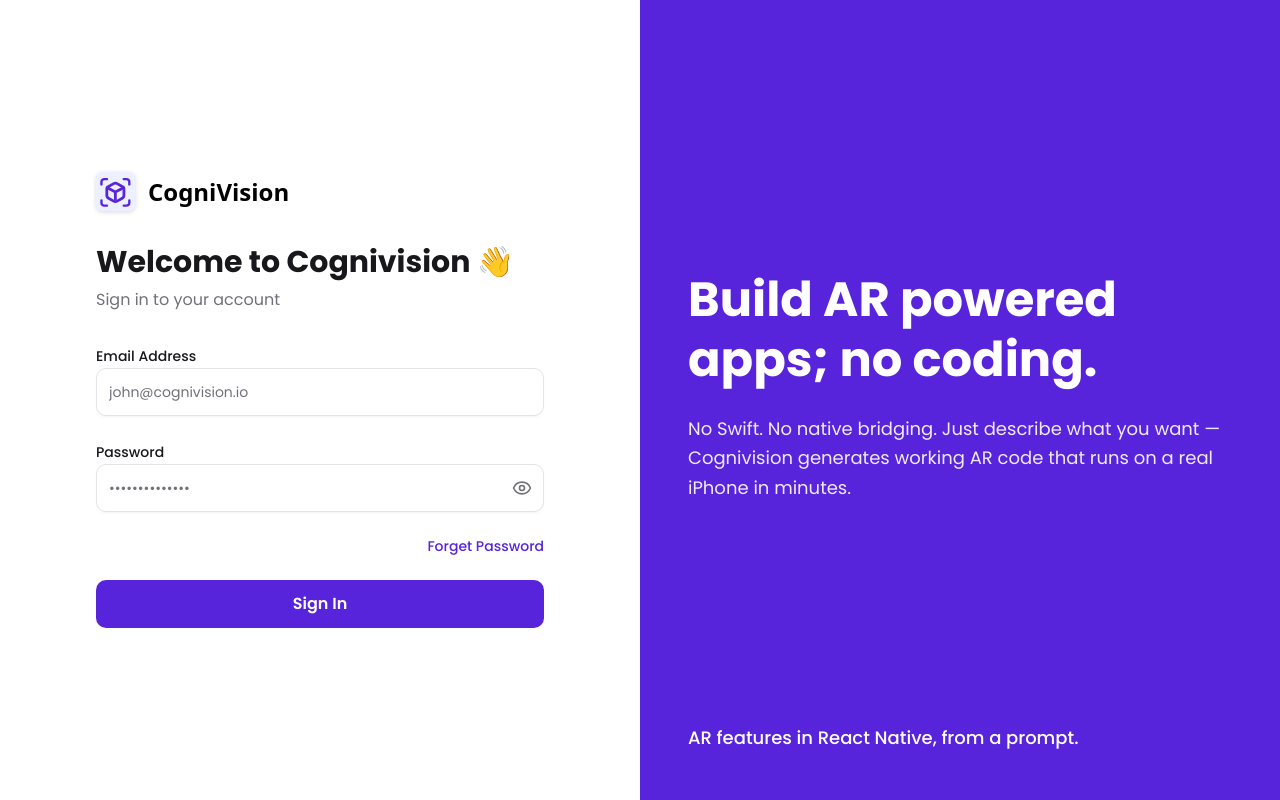
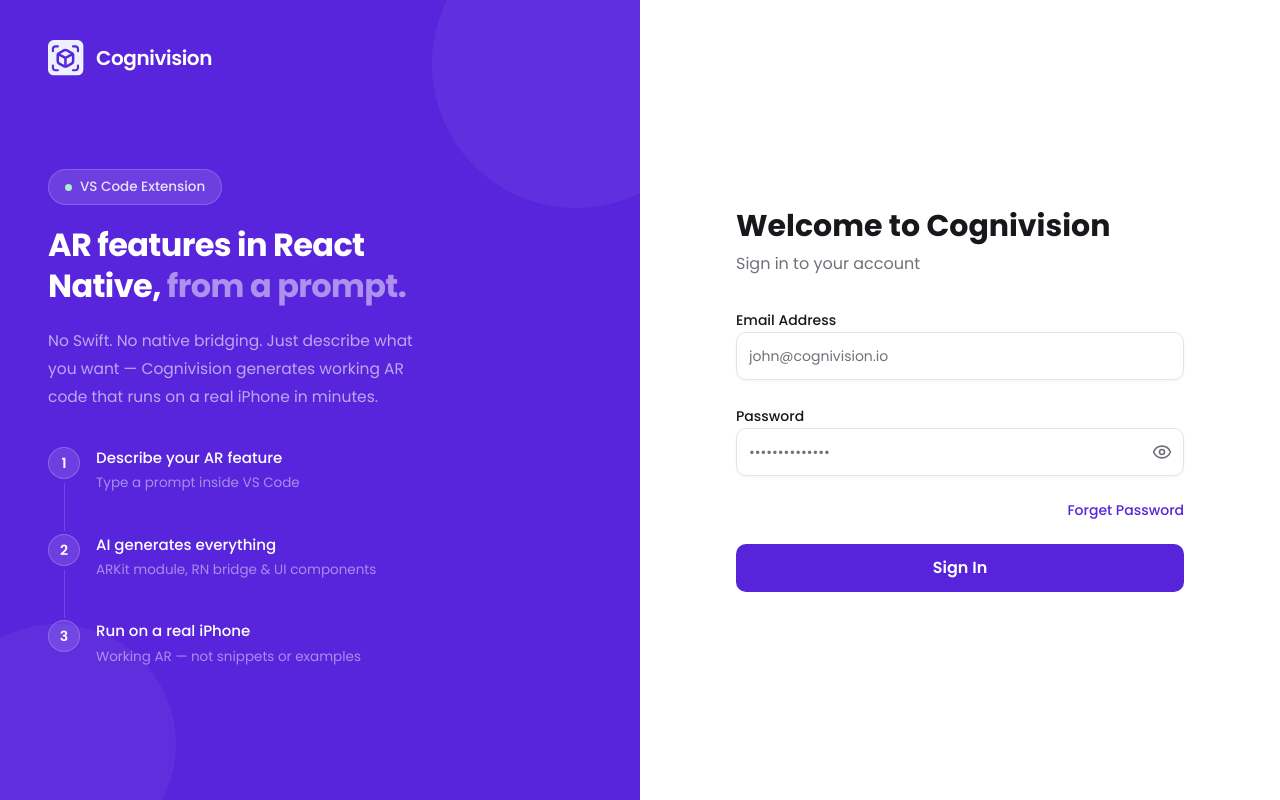
Before and after one commit to Cognivision-io/cognivision-web-platform-FE, a Next.js app: page /login in a window 1280 px wide. Built offline with nearby package versions, Linux system fonts and the light colour scheme; no server answers.

Commit message:
sign in page updated

```diff
--- a/app/(public)/(auth)/layout.tsx
+++ b/app/(public)/(auth)/layout.tsx
@@ -1,30 +1,104 @@
 import type { ReactNode } from "react";
+import Link from "next/link";
+
+const steps = [
+  {
+    n: "1",
+    title: "Describe your AR feature",
+    sub: "Type a prompt inside VS Code",
+  },
+  {
+    n: "2",
+    title: "AI generates everything",
+    sub: "ARKit module, RN bridge & UI components",
+  },
+  {
+    n: "3",
+    title: "Run on a real iPhone",
+    sub: "Working AR — not snippets or examples",
+  },
+];
 
 const AuthLayout = ({ children }: { children: ReactNode }) => {
   return (
     <div className="flex min-h-screen">
-      {children}
-      <div className="hidden lg:flex lg:w-1/2">
-        <div className="relative flex w-full flex-col justify-between bg-primary p-12 text-primary-foreground">
-          <div className="absolute inset-0 bg-linear-to-b from-primary to-primary/90" />
+      {/* Left — purple marketing panel */}
+      <div className="hidden lg:flex lg:w-[45%] xl:w-1/2 flex-col">
+        <div className="relative flex w-full flex-1 flex-col overflow-hidden bg-[#5925dc] px-12 py-10 text-white">
+          {/* Decorative circles */}
+          <div className="pointer-events-none absolute -right-20 -top-20 h-72 w-72 rounded-full bg-white/5" />
+          <div className="pointer-events-none absolute -bottom-16 -left-16 h-60 w-60 rounded-full bg-white/[0.04]" />
 
-          <div className="relative z-10 flex flex-1 flex-col justify-center space-y-6">
-            <h2 className="text-5xl font-bold leading-tight">
-              Build AR powered apps; no coding.
+          {/* Logo */}
+          <Link
+            href="https://cognivision.io/"
+            className="relative z-10 flex items-center gap-3 shrink-0"
+          >
+            <div className="flex h-9 w-9 items-center justify-center ">
+              <img src="/logo.svg" alt="" className="h-full w-full  " />
+            </div>
+            <span className="text-[20px] font-semibold tracking-[-0.02em]">
+              Cognivision
+            </span>
+          </Link>
+
+          {/* Main content — centered vertically */}
+          <div className="relative z-10 flex flex-1 flex-col justify-center gap-5 py-10">
+            {/* VS Code badge */}
+            <div className="inline-flex items-center gap-2 self-start rounded-full border border-white/[0.18] bg-white/[0.12] px-4 py-[7px]">
+              <span className="h-[7px] w-[7px] rounded-sm bg-[#a8f0c6]" />
+              <span className="text-[13.5px] font-medium text-white/85">
+                VS Code Extension
+              </span>
+            </div>
+
+            {/* Headline */}
+            <h2 className="text-[32px] font-bold leading-[1.28] tracking-[-0.02em]">
+              AR features in React
+              <br />
+              Native, <span className="text-white/50">from a prompt.</span>
             </h2>
-            <p className="text-lg leading-relaxed text-primary-foreground/90">
-              No Swift. No native bridging. Just describe what you want —
-              Cognivision generates working AR code that runs on a real iPhone
-              in minutes.
+
+            {/* Description */}
+            <p className="text-[15.5px] leading-[1.8] text-white/60">
+              No Swift. No native bridging. Just describe what
+              <br />
+              you want — Cognivision generates working AR
+              <br />
+              code that runs on a real iPhone in minutes.
             </p>
-          </div>
 
-          <div className="relative z-10">
-            <p className="text-lg font-medium">
-              AR features in React Native, from a prompt.
-            </p>
+            {/* Numbered steps */}
+            <div className="mt-4 flex flex-col">
+              {steps.map((step, i) => (
+                <div key={step.n} className="relative flex items-start gap-4">
+                  {/* Vertical connector (not on last step) */}
+                  {i < steps.length - 1 && (
+                    <div className="absolute left-4 top-9 h-12 w-px bg-white/15" />
+                  )}
+                  <div className="flex h-8 w-8 shrink-0 items-center justify-center rounded-full border border-white/20 bg-white/[0.12] text-sm font-semibold">
+                    {step.n}
+                  </div>
+                  <div
+                    className={`flex flex-col gap-1 ${i < steps.length - 1 ? "pb-10" : ""}`}
+                  >
+                    <span className="text-[15px] font-medium">
+                      {step.title}
+                    </span>
+                    <span className="text-[13.5px] text-white/48">
+                      {step.sub}
+                    </span>
+                  </div>
+                </div>
+              ))}
+            </div>
           </div>
         </div>
+      </div>
+
+      {/* Right — form content */}
+      <div className="flex w-full min-h-screen flex-col lg:w-[55%] xl:w-1/2">
+        {children}
       </div>
     </div>
   );
--- a/app/(public)/(auth)/login/page.tsx
+++ b/app/(public)/(auth)/login/page.tsx
@@ -34,7 +34,7 @@
       if (redirectUri) {
         setIsRedirecting(true);
         let finalUrl = redirectUri;
-        const separator = finalUrl.includes('?') ? '&' : '?';
+        const separator = finalUrl.includes("?") ? "&" : "?";
         finalUrl += `${separator}token=${storeToken}`;
         const timer = setTimeout(() => {
           window.location.href = finalUrl;
@@ -85,7 +85,7 @@
       if (redirectUri) {
         setIsRedirecting(true);
         let finalUrl = redirectUri;
-        const separator = finalUrl.includes('?') ? '&' : '?';
+        const separator = finalUrl.includes("?") ? "&" : "?";
         finalUrl += `${separator}token=${accessToken}`;
 
         setTimeout(() => {
@@ -124,7 +124,7 @@
 
       if (Array.isArray(message)) {
         message.forEach((msg: string) =>
-          CustomToast.error(normalizeLoginErrorMessage(msg))
+          CustomToast.error(normalizeLoginErrorMessage(msg)),
         );
       } else if (typeof message === "string") {
         CustomToast.error(normalizeLoginErrorMessage(message));
@@ -145,7 +145,7 @@
   if (isRedirecting) {
     let finalUrl = redirectUri || "";
     if (storeToken && redirectUri) {
-      const separator = finalUrl.includes('?') ? '&' : '?';
+      const separator = finalUrl.includes("?") ? "&" : "?";
       finalUrl += `${separator}token=${storeToken}`;
     }
 
@@ -164,7 +164,9 @@
           </Link>
           <div className="space-y-4 text-center">
             <h2 className="text-2xl font-bold">Login Successful</h2>
-            <p className="text-muted-foreground">Redirecting you to the application...</p>
+            <p className="text-muted-foreground">
+              Redirecting you to the application...
+            </p>
             <div className="pt-6">
               <a
                 href={finalUrl}
@@ -180,9 +182,12 @@
   }
 
   return (
-    <div className="flex w-full items-center justify-center px-6 py-12 lg:w-1/2 lg:px-12">
+    <div className="flex items-center justify-center px-6 py-12 h-full ">
       <div className="w-full max-w-md space-y-8">
-        <Link href="/" className="flex items-center gap-3">
+        {/* <Link
+          href="https://cognivision.io/"
+          className="flex items-center gap-3"
+        >
           <img
             src="/logo.svg"
             alt="CogniVision"
@@ -191,10 +196,10 @@
           <span className="font-heading text-[24px] font-semibold text-black">
             CogniVision
           </span>
-        </Link>
+        </Link> */}
 
         <div className="space-y-2">
-          <h1 className="text-3xl font-bold">Welcome to Cognivision 👋</h1>
+          <h1 className="text-3xl font-bold">Welcome to Cognivision </h1>
           <p className="text-muted-foreground">Sign in to your account</p>
         </div>
 
@@ -269,7 +274,7 @@
       </div>
     </div>
   );
-};
+}
 
 const LoginPage = () => {
   return (
```
